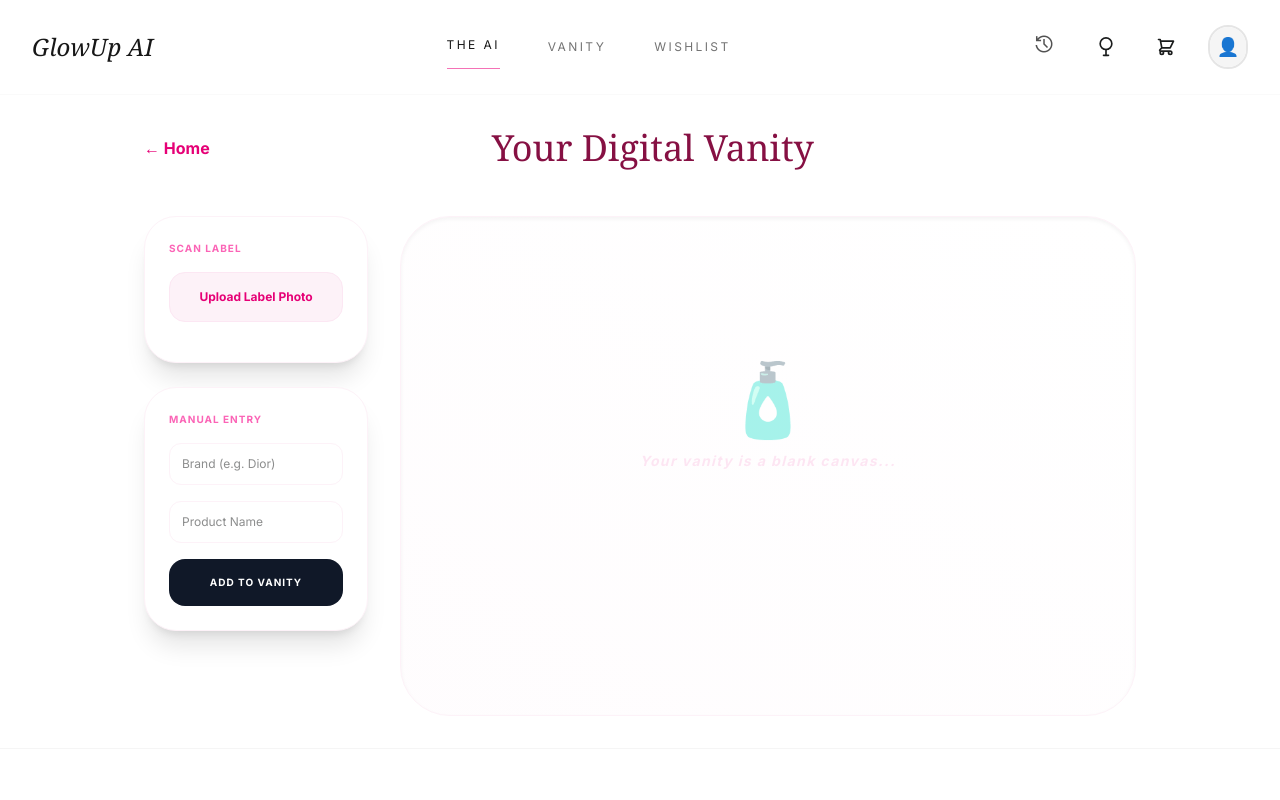
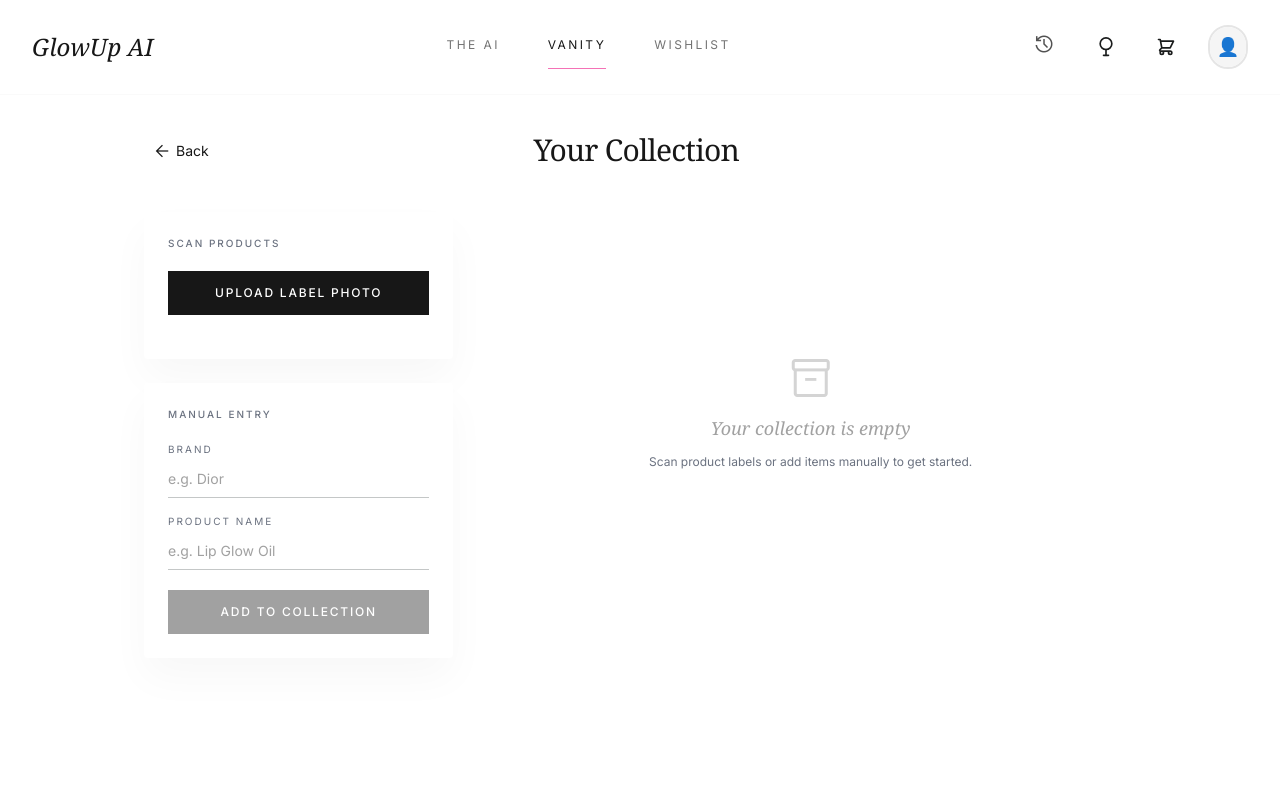
Before and after one commit to myet2076-lgtm/glowup-ai, a React (Vite) app: page / in a window 1280 px wide. Both pictures are taken after a click on the button "VANITY". Shown: the top 800 px of the page. Built offline with nearby package versions, Linux system fonts and the light colour scheme.

Commit message:
fix(header): active nav underline follows current page

```diff
--- a/App.tsx
+++ b/App.tsx
@@ -12,7 +12,7 @@ import {
   generateHairTryOn,
   validateFaceImage
 } from './openaiService';
-import { saveAnalysis, updateAnalysisTryOn, loadAnalysis, loadProfilePhoto, saveProfilePhoto, generateId, SavedAnalysis } from './persistence';
+import { saveAnalysis, updateAnalysisTryOn, loadAnalysis, loadProfilePhoto, saveProfilePhoto, generateId, SavedAnalysis, loadAllInventory, saveInventoryItem, deleteInventoryItem } from './persistence';
 import HistoryView from './components/HistoryView';
 import Header from './components/Header';
 import Footer from './components/Footer';
@@ -35,7 +35,7 @@ const App: React.FC = () => {
 
   const [analysis, setAnalysis] = useState<MakeupAnalysis | null>(null);
   const [faceAnalysis, setFaceAnalysis] = useState<FaceAnalysisResult | null>(null);
-  const [inventory, setInventory] = useState<Product[]>([]);
+  const [inventory, setInventory] = useState<(Product & { id: string })[]>([]);
   const [wishlist, setWishlist] = useState<Product[]>([]);
   const [masterFacePhoto, setMasterFacePhoto] = useState<string | null>(null);
   const [inspoPhoto, setInspoPhoto] = useState<string | null>(null);
@@ -315,6 +315,7 @@ const App: React.FC = () => {
         onInventory={() => setCurrentPage('inventory')}
         onWishlist={() => setCurrentPage('wishlist')}
         onHistory={() => setCurrentPage('history')}
+        activePage={currentPage}
         onRestart={handleRestart}
         inventoryCount={inventory.length}
         wishlistCount={wishlist.length}
--- a/components/Header.tsx
+++ b/components/Header.tsx
@@ -6,6 +6,7 @@ interface Props {
   onWishlist: () => void;
   onRestart: () => void;
   onHistory: () => void;
+  activePage?: string;
   inventoryCount: number;
   wishlistCount: number;
   masterPhoto: string | null;
@@ -13,7 +14,7 @@ interface Props {
   validateFace?: (photo: string) => Promise<boolean>;
 }
 
-const Header: React.FC<Props> = ({ onHome, onInventory, onWishlist, onRestart, onHistory, inventoryCount, wishlistCount, masterPhoto, onSetMasterPhoto, validateFace }) => {
+const Header: React.FC<Props> = ({ onHome, onInventory, onWishlist, onRestart, onHistory, activePage, inventoryCount, wishlistCount, masterPhoto, onSetMasterPhoto, validateFace }) => {
   const fileInputRef = useRef<HTMLInputElement>(null);
   const [showTooltip, setShowTooltip] = useState(false);
   const [uploadError, setUploadError] = useState<string | null>(null);
@@ -45,9 +46,9 @@ const Header: React.FC<Props> = ({ onHome, onInventory, onWishlist, onRestart, o
         </button>
 
         <div className="hidden md:flex gap-12 items-center">
-          <button type="button" onClick={onHome} className="text-neutral-900 border-b border-primary pb-1 font-label text-xs uppercase tracking-[0.2em] min-h-[44px] focus-visible:ring-2 focus-visible:ring-primary focus-visible:ring-offset-2 bg-transparent border-t-0 border-l-0 border-r-0 cursor-pointer">The AI</button>
-          <button type="button" onClick={onInventory} className="text-neutral-500 hover:text-neutral-800 transition-colors duration-300 font-label text-xs uppercase tracking-[0.2em] min-h-[44px] focus-visible:ring-2 focus-visible:ring-primary focus-visible:ring-offset-2 bg-transparent border-none cursor-pointer">Vanity</button>
-          <button type="button" onClick={onWishlist} className="text-neutral-500 hover:text-neutral-800 transition-colors duration-300 font-label text-xs uppercase tracking-[0.2em] min-h-[44px] focus-visible:ring-2 focus-visible:ring-primary focus-visible:ring-offset-2 bg-transparent border-none cursor-pointer">Wishlist</button>
+          <button type="button" onClick={onHome} className={`pb-1 font-label text-xs uppercase tracking-[0.2em] min-h-[44px] focus-visible:ring-2 focus-visible:ring-primary focus-visible:ring-offset-2 bg-transparent cursor-pointer transition-colors duration-300 border-t-0 border-l-0 border-r-0 ${!activePage || activePage === 'landing' || activePage === 'quiz' || activePage === 'celebrity' || activePage === 'inspiration' || activePage === 'results' || activePage === 'face-analysis' || activePage === 'hair-lab' || activePage === 'history' || activePage === 'history-detail' ? 'text-neutral-900 border-b border-primary' : 'text-neutral-500 hover:text-neutral-800 border-b border-transparent'}`}>The AI</button>
+          <button type="button" onClick={onInventory} className={`pb-1 font-label text-xs uppercase tracking-[0.2em] min-h-[44px] focus-visible:ring-2 focus-visible:ring-primary focus-visible:ring-offset-2 bg-transparent cursor-pointer transition-colors duration-300 border-t-0 border-l-0 border-r-0 ${activePage === 'inventory' ? 'text-neutral-900 border-b border-primary' : 'text-neutral-500 hover:text-neutral-800 border-b border-transparent'}`}>Vanity</button>
+          <button type="button" onClick={onWishlist} className={`pb-1 font-label text-xs uppercase tracking-[0.2em] min-h-[44px] focus-visible:ring-2 focus-visible:ring-primary focus-visible:ring-offset-2 bg-transparent cursor-pointer transition-colors duration-300 border-t-0 border-l-0 border-r-0 ${activePage === 'wishlist' ? 'text-neutral-900 border-b border-primary' : 'text-neutral-500 hover:text-neutral-800 border-b border-transparent'}`}>Wishlist</button>
         </div>
 
         <div className="flex items-center gap-6">
--- a/components/InventoryManager.tsx
+++ b/components/InventoryManager.tsx
@@ -3,13 +3,14 @@ import React, { useRef, useState } from 'react';
 import { Product } from '../types';
 
 interface Props {
-  currentInventory: Product[];
+  currentInventory: (Product & { id: string })[];
   onScan: (photos: string[]) => void;
   onAddManual: (brand: string, name: string) => void;
+  onDelete: (id: string) => void;
   onBack: () => void;
 }
 
-const InventoryManager: React.FC<Props> = ({ currentInventory, onScan, onAddManual, onBack }) => {
+const InventoryManager: React.FC<Props> = ({ currentInventory, onScan, onAddManual, onDelete, onBack }) => {
   const [selectedPhotos, setSelectedPhotos] = useState<string[]>([]);
   const [manualName, setManualName] = useState('');
   const [manualBrand, setManualBrand] = useState('');
@@ -35,70 +36,148 @@ const InventoryManager: React.FC<Props> = ({ currentInventory, onScan, onAddManu
     }
   };
 
-  const getProductIcon = (cat: string) => {
-    cat = cat.toLowerCase();
-    if (cat.includes('lip')) return '💄';
-    if (cat.includes('eye') || cat.includes('mascara')) return '👁️';
-    if (cat.includes('foundation') || cat.includes('face')) return '🧴';
-    if (cat.includes('blush') || cat.includes('palette')) return '🎨';
-    return '✨';
-  };
+  return (
+    <div className="min-h-screen bg-white py-8 pt-32 animate-in slide-in-from-bottom-4">
+      <div className="max-w-5xl mx-auto px-4 space-y-10">
 
-  return (
-    <div className="space-y-12 py-8 pt-32 animate-in slide-in-from-bottom-4 max-w-5xl mx-auto px-4">
+        {/* Header */}
         <div className="flex items-center justify-between">
-        <button onClick={onBack} className="text-pink-600 font-bold hover:translate-x-[-4px] transition-transform">← Home</button>
-        <h2 className="serif text-4xl text-pink-900">Your Digital Vanity</h2>
-        <div className="w-10"></div>
+          <button
+            type="button"
+            onClick={onBack}
+            className="text-sm text-neutral-900 hover:opacity-70 transition-opacity min-h-[44px] px-2 focus-visible:ring-2 focus-visible:ring-primary focus-visible:ring-offset-2 rounded"
+            aria-label="Go back"
+          >
+            <span className="material-symbols-outlined align-middle" style={{ fontSize: '20px' }}>arrow_back</span>
+            <span className="ml-1 align-middle">Back</span>
+          </button>
+          <h2 className="font-serif text-3xl text-neutral-900 tracking-tight">Your Collection</h2>
+          <div className="w-20" aria-hidden="true"></div>
         </div>
 
-      <div className="grid md:grid-cols-4 gap-8">
-        <div className="space-y-6">
-          <div className="bg-white p-6 rounded-[32px] border border-pink-50 shadow-xl space-y-4">
-            <h3 className="text-[10px] font-black uppercase text-pink-400 tracking-widest">Scan label</h3>
-            <button onClick={() => fileInputRef.current?.click()} className="w-full py-4 bg-pink-50 text-pink-600 rounded-2xl font-bold border border-pink-100 text-xs hover:bg-pink-100 transition-colors">Upload Label Photo</button>
-            <input id="inventory-upload" name="inventory-upload" type="file" multiple className="hidden" ref={fileInputRef} onChange={handleFileChange} />
-            {selectedPhotos.length > 0 && <button onClick={() => onScan(selectedPhotos)} className="w-full bg-pink-500 text-white py-4 rounded-2xl font-bold text-xs shadow-lg animate-pulse">Sync {selectedPhotos.length} Items</button>}
+        {/* Main Grid */}
+        <div className="grid md:grid-cols-12 gap-8">
+
+          {/* Left Column */}
+          <div className="md:col-span-4 space-y-6">
+
+            {/* Scan Products Card */}
+            <div className="bg-white editorial-shadow p-6 space-y-5" style={{ borderRadius: '0.25rem' }}>
+              <h3 className="text-[10px] uppercase tracking-[0.2em] text-secondary font-medium">Scan Products</h3>
+
+              <button
+                type="button"
+                onClick={() => fileInputRef.current?.click()}
+                className="w-full py-3 bg-neutral-900 text-white text-xs uppercase tracking-[0.15em] font-medium rounded-none min-h-[44px] hover:bg-neutral-800 transition-colors focus-visible:ring-2 focus-visible:ring-primary focus-visible:ring-offset-2"
+              >
+                Upload Label Photo
+              </button>
+              <input
+                id="inventory-upload"
+                name="inventory-upload"
+                type="file"
+                multiple
+                accept="image/*"
+                className="hidden"
+                ref={fileInputRef}
+                onChange={handleFileChange}
+              />
+
+              {selectedPhotos.length > 0 && (
+                <>
+                  <div className="flex gap-2 flex-wrap">
+                    {selectedPhotos.map((photo, i) => (
+                      <img
+                        key={i}
+                        src={photo}
+                        alt={`Selected photo ${i + 1}`}
+                        className="w-14 h-14 object-cover"
+                        style={{ borderRadius: '0.25rem' }}
+                      />
+                    ))}
+                  </div>
+                  <button
+                    type="button"
+                    onClick={() => { onScan(selectedPhotos); setSelectedPhotos([]); }}
+                    className="w-full py-3 bg-primary text-on-primary text-xs uppercase tracking-[0.15em] font-medium rounded-none min-h-[44px] hover:opacity-90 transition-opacity focus-visible:ring-2 focus-visible:ring-primary focus-visible:ring-offset-2"
+                  >
+                    Analyze {selectedPhotos.length} {selectedPhotos.length === 1 ? 'Photo' : 'Photos'}
+                  </button>
+                </>
+              )}
             </div>
 
-          <div className="bg-white p-6 rounded-[32px] border border-pink-50 shadow-xl space-y-4">
-            <h3 className="text-[10px] font-black uppercase text-pink-400 tracking-widest">Manual Entry</h3>
-            <input value={manualBrand} onChange={e => setManualBrand(e.target.value)} placeholder="Brand (e.g. Dior)" className="w-full p-3 rounded-xl border border-pink-50 text-xs outline-none focus:ring-1 ring-pink-200 transition-all" />
-            <input value={manualName} onChange={e => setManualName(e.target.value)} placeholder="Product Name" className="w-full p-3 rounded-xl border border-pink-50 text-xs outline-none focus:ring-1 ring-pink-200 transition-all" />
-            <button onClick={handleManualAdd} className="w-full py-4 bg-gray-900 text-white rounded-2xl font-black uppercase tracking-widest text-[10px] hover:bg-black transition-all">Add to Vanity</button>
+            {/* Manual Entry Card */}
+            <div className="bg-white editorial-shadow p-6 space-y-5" style={{ borderRadius: '0.25rem' }}>
+              <h3 className="text-[10px] uppercase tracking-[0.2em] text-secondary font-medium">Manual Entry</h3>
+
+              <div className="space-y-4">
+                <div>
+                  <label htmlFor="manual-brand" className="text-[10px] uppercase tracking-[0.2em] text-secondary block mb-1">Brand</label>
+                  <input
+                    id="manual-brand"
+                    value={manualBrand}
+                    onChange={e => setManualBrand(e.target.value)}
+                    placeholder="e.g. Dior"
+                    className="w-full py-2 text-sm text-neutral-900 bg-transparent border-0 border-b border-outline-variant outline-none focus:border-primary transition-colors placeholder:text-neutral-400"
+                  />
+                </div>
+                <div>
+                  <label htmlFor="manual-name" className="text-[10px] uppercase tracking-[0.2em] text-secondary block mb-1">Product Name</label>
+                  <input
+                    id="manual-name"
+                    value={manualName}
+                    onChange={e => setManualName(e.target.value)}
+                    placeholder="e.g. Lip Glow Oil"
+                    className="w-full py-2 text-sm text-neutral-900 bg-transparent border-0 border-b border-outline-variant outline-none focus:border-primary transition-colors placeholder:text-neutral-400"
+                  />
                 </div>
               </div>
 
-        <div className="md:col-span-3">
-          <div className="bg-white p-10 rounded-[50px] border border-pink-50 shadow-inner min-h-[500px] relative overflow-hidden">
-            <div className="absolute inset-0 bg-gradient-to-tr from-pink-50/20 to-transparent pointer-events-none"></div>
+              <button
+                type="button"
+                onClick={handleManualAdd}
+                disabled={!manualName || !manualBrand}
+                className="w-full py-3 bg-neutral-900 text-white text-xs uppercase tracking-[0.15em] font-medium rounded-none min-h-[44px] hover:bg-neutral-800 transition-colors disabled:opacity-40 disabled:cursor-not-allowed focus-visible:ring-2 focus-visible:ring-primary focus-visible:ring-offset-2"
+              >
+                Add to Collection
+              </button>
+            </div>
+          </div>
 
-            <div className="grid grid-cols-3 sm:grid-cols-4 lg:grid-cols-6 gap-8 relative z-10">
+          {/* Right Column — Product Grid */}
+          <div className="md:col-span-8">
             {currentInventory.length === 0 ? (
-                <div className="col-span-full h-80 flex flex-col items-center justify-center text-pink-200 space-y-4 opacity-50">
-                  <span className="text-7xl">🧴</span>
-                  <p className="font-bold text-sm italic tracking-widest">Your vanity is a blank canvas...</p>
+              <div className="flex flex-col items-center justify-center min-h-[400px] text-center space-y-3">
+                <span className="material-symbols-outlined text-neutral-300" style={{ fontSize: '48px' }}>inventory_2</span>
+                <p className="font-serif text-lg text-neutral-400 italic">Your collection is empty</p>
+                <p className="text-xs text-secondary">Scan product labels or add items manually to get started.</p>
               </div>
             ) : (
-                currentInventory.map((item, i) => (
-                  <a
-                    key={i}
-                    href={`https://www.sephora.com/search?keyword=${encodeURIComponent(item.brand + ' ' + item.name)}`}
-                    target="_blank"
-                    className="flex flex-col items-center group animate-in zoom-in duration-300"
+              <div className="grid sm:grid-cols-2 lg:grid-cols-3 gap-4">
+                {currentInventory.map((product) => (
+                  <div
+                    key={product.id}
+                    className="bg-white editorial-shadow p-5 flex items-start justify-between"
+                    style={{ borderRadius: '0.25rem' }}
                   >
-                    <div className="w-16 h-16 bg-white rounded-2xl shadow-md border-2 border-white ring-4 ring-pink-50 flex items-center justify-center text-3xl group-hover:scale-110 group-hover:rotate-6 transition-all cursor-pointer relative">
-                      {getProductIcon(item.category)}
-                      <div className="absolute -bottom-1 w-10 h-1 bg-black/5 rounded-full blur-[3px]"></div>
+                    <div className="min-w-0 flex-1">
+                      <p className="text-[10px] text-secondary uppercase tracking-[0.2em]">{product.brand}</p>
+                      <h4 className="text-sm font-serif text-neutral-900 mt-1 truncate">{product.name}</h4>
+                      <p className="text-xs text-secondary mt-0.5">{product.category}</p>
                     </div>
-                    <div className="mt-3 text-center space-y-0.5">
-                       <p className="text-[9px] font-black text-gray-800 uppercase leading-tight truncate w-24 px-1">{item.name}</p>
-                       <p className="text-[7px] text-pink-400 font-bold uppercase tracking-tighter">{item.brand}</p>
+                    <button
+                      type="button"
+                      onClick={() => onDelete(product.id)}
+                      className="text-neutral-400 hover:text-red-500 transition-colors min-h-[44px] p-2 focus-visible:ring-2 focus-visible:ring-primary focus-visible:ring-offset-2 rounded flex-shrink-0"
+                      aria-label={`Remove ${product.name}`}
+                    >
+                      <span className="material-symbols-outlined" style={{ fontSize: '20px' }}>delete</span>
+                    </button>
                   </div>
-                  </a>
-                ))
+                ))}
+              </div>
             )}
-            </div>
           </div>
         </div>
       </div>
--- a/persistence.ts
+++ b/persistence.ts
@@ -1,5 +1,5 @@
 import { get, set, del, keys, entries } from 'idb-keyval';
-import { MakeupAnalysis } from './types';
+import { MakeupAnalysis, Product } from './types';
 
 export interface SavedAnalysis {
   id: string;
@@ -53,3 +53,22 @@ export async function loadProfilePhoto(): Promise<string | null> {
 export function generateId(): string {
   return Date.now().toString(36) + Math.random().toString(36).slice(2, 7);
 }
+
+// --- Inventory Persistence ---
+
+const INVENTORY_PREFIX = 'inventory_';
+
+export async function saveInventoryItem(product: Product & { id: string }): Promise<void> {
+  await set(INVENTORY_PREFIX + product.id, product);
+}
+
+export async function loadAllInventory(): Promise<(Product & { id: string })[]> {
+  const allEntries = await entries();
+  return allEntries
+    .filter(([key]) => (key as string).startsWith(INVENTORY_PREFIX))
+    .map(([, value]) => value as Product & { id: string });
+}
+
+export async function deleteInventoryItem(id: string): Promise<void> {
+  await del(INVENTORY_PREFIX + id);
+}
```
Lines whose indentation alone changed are shown as unchanged.
